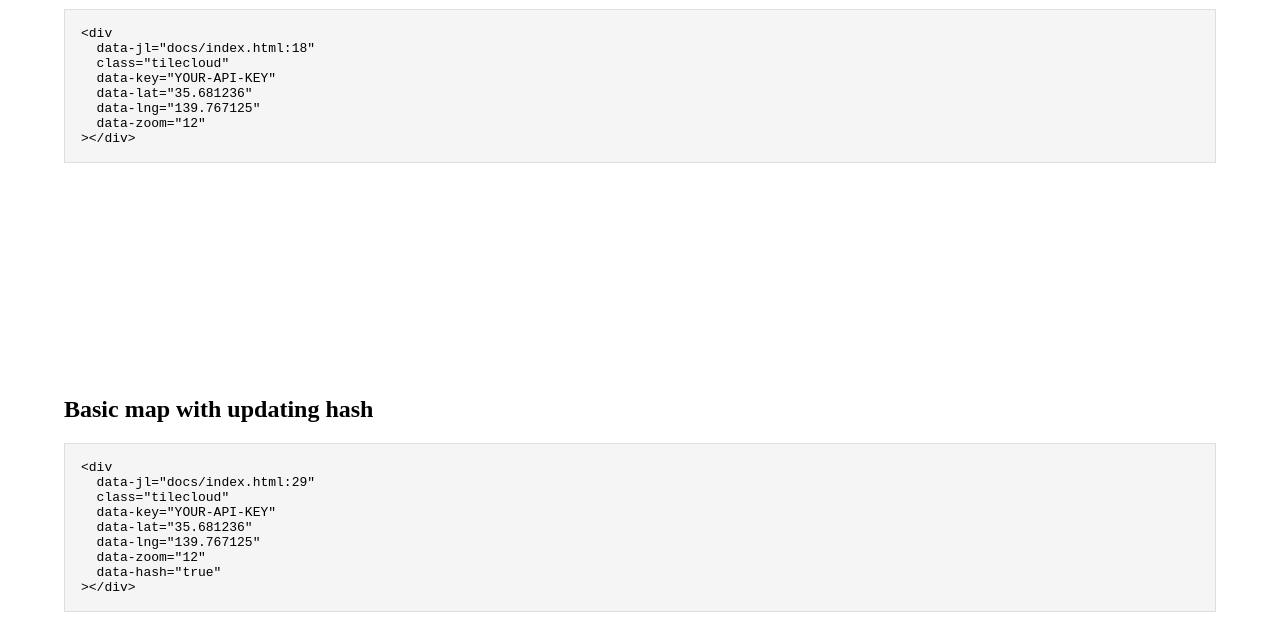
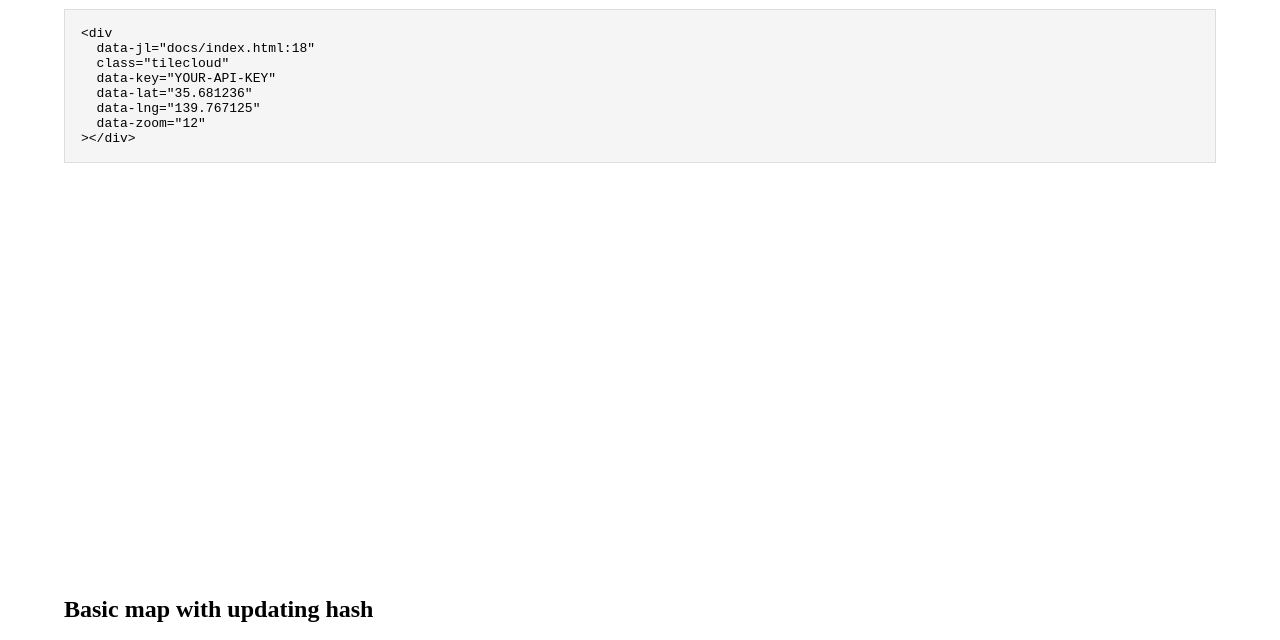
Before and after one commit to geolonia/embed, a website built with webpack: page docs/index.html in a window 1280 px wide. Shown: the part 156-796 px from the top of the page. Built offline with nearby package versions, Linux system fonts and the light colour scheme; what @tilecloud/mbgl-gesture-handling, @tilecloud/mbgl-tilecloud-control, mapbox-gl would draw is missing.

Commit message:
update css for example

```diff
--- a/docs/style.css
+++ b/docs/style.css
@@ -6,7 +6,7 @@ body {
 
 .tilecloud {
   width: 100%;
-  height: 200px;
+  height: 400px;
 }
 
 pre
@@ -15,6 +15,7 @@ pre
   background-color: #f5f5f5;
   border: 1px solid #dedede;
   margin: 1em 0;
+  white-space: pre-wrap ;
 }
 
 footer
```
